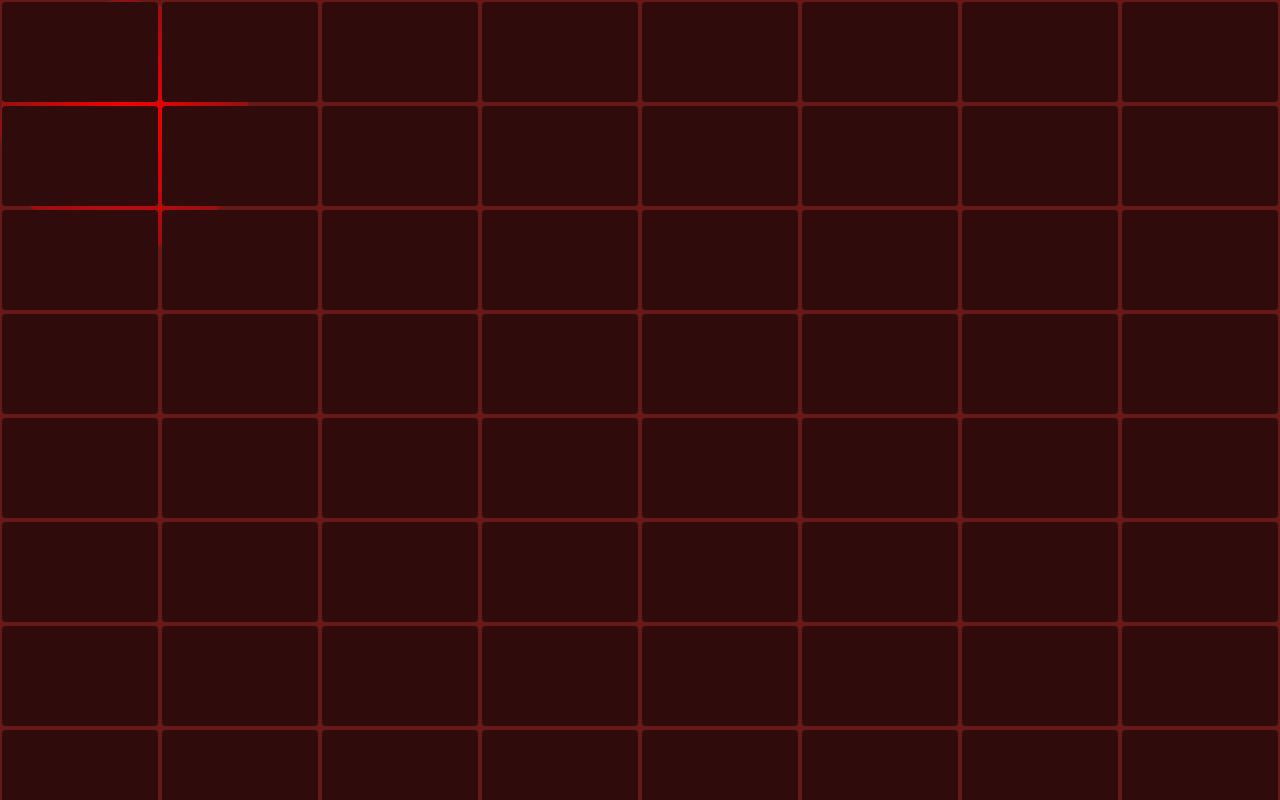
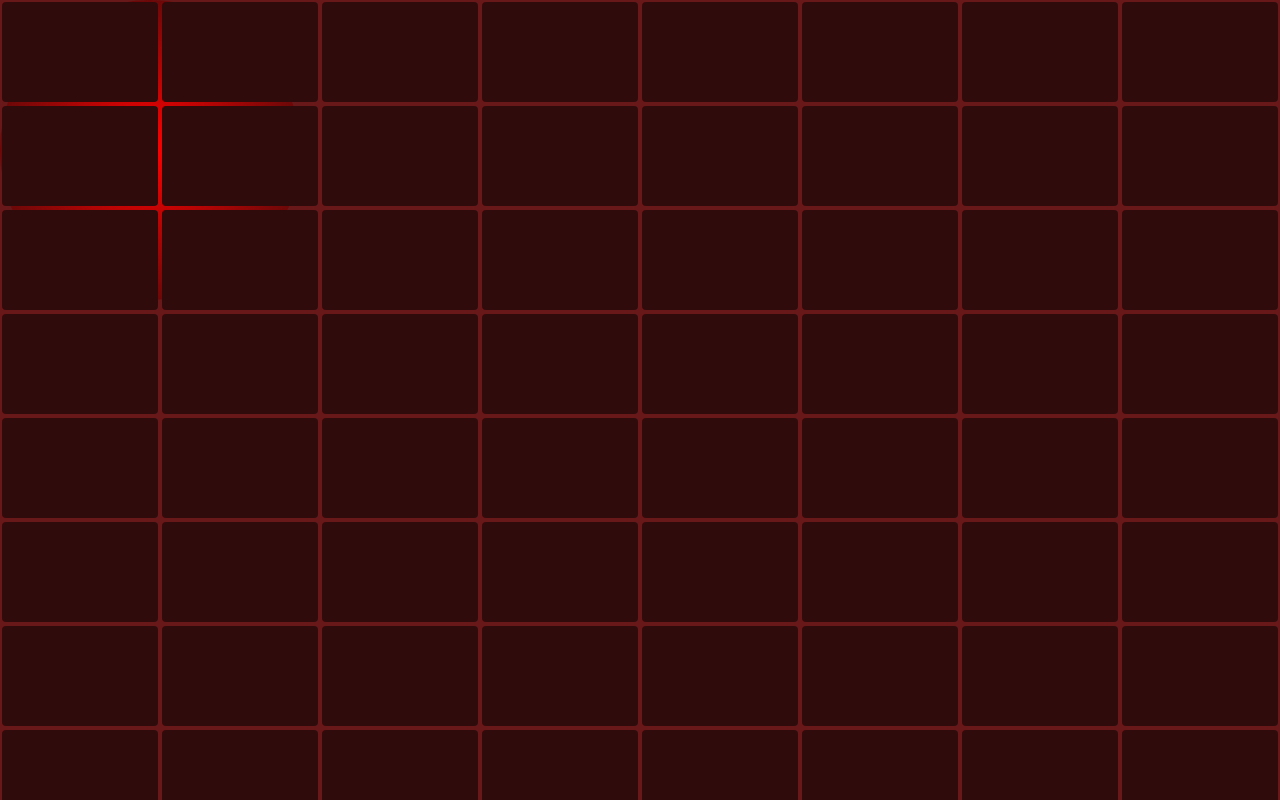
Before and after one commit to the-suraj/small-projects, a plain HTML site: page border-glow/index.html in a window 1280 px wide. Drawn offline with Linux system fonts and the light colour scheme.

Commit message:
applied smooth fadeout to background color in highlighter

```diff
--- a/border-glow/index.html
+++ b/border-glow/index.html
@@ -37,10 +37,10 @@
         .highlighter {
             position: fixed;
             top: 0;
-            width: 250px;
-            height: 250px;
+            width: 300px;
+            height: 300px;
             border-radius: 50%;
-            background: radial-gradient(ellipse, hsl(0, 100%, 50%) 0%, transparent 100%);
+            background: radial-gradient(ellipse, hsl(0, 100%, 50%) 0%, #300b0b 100%);
             z-index: 2;
         }
     </style>
```
